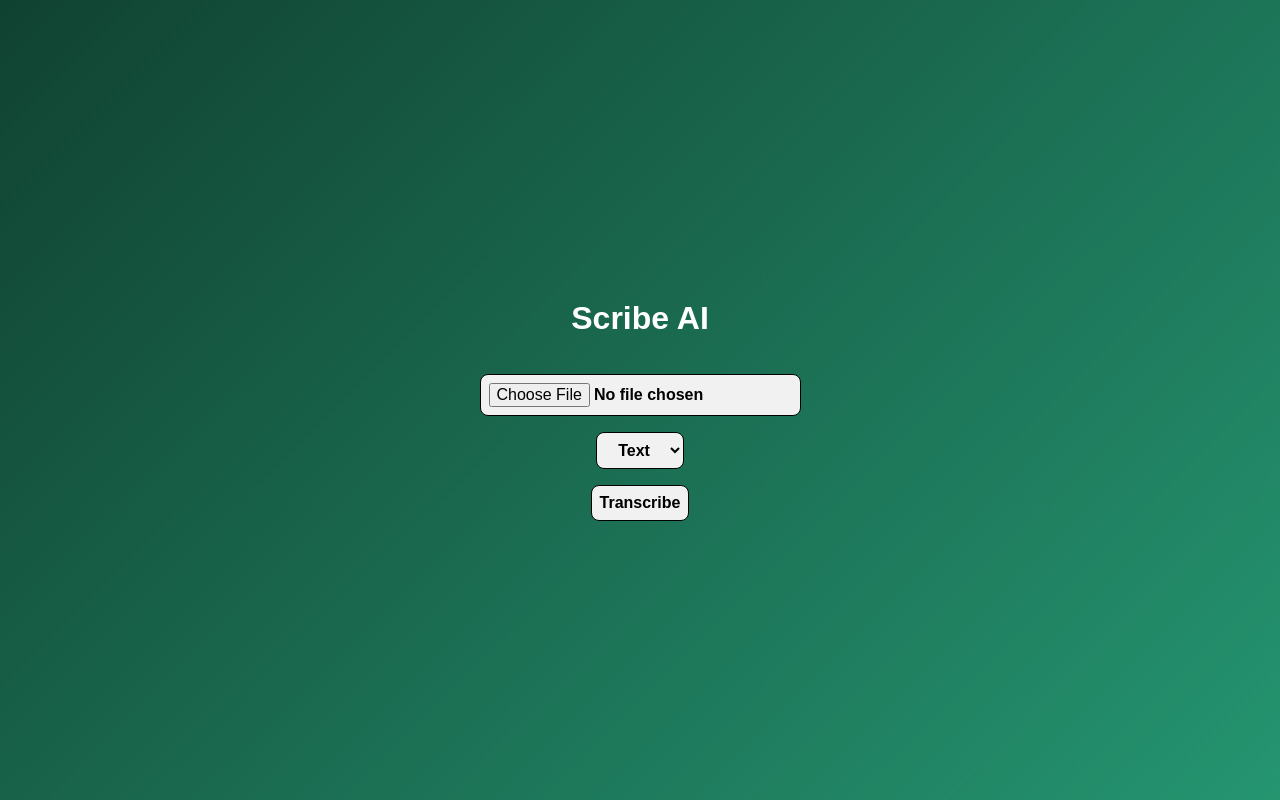
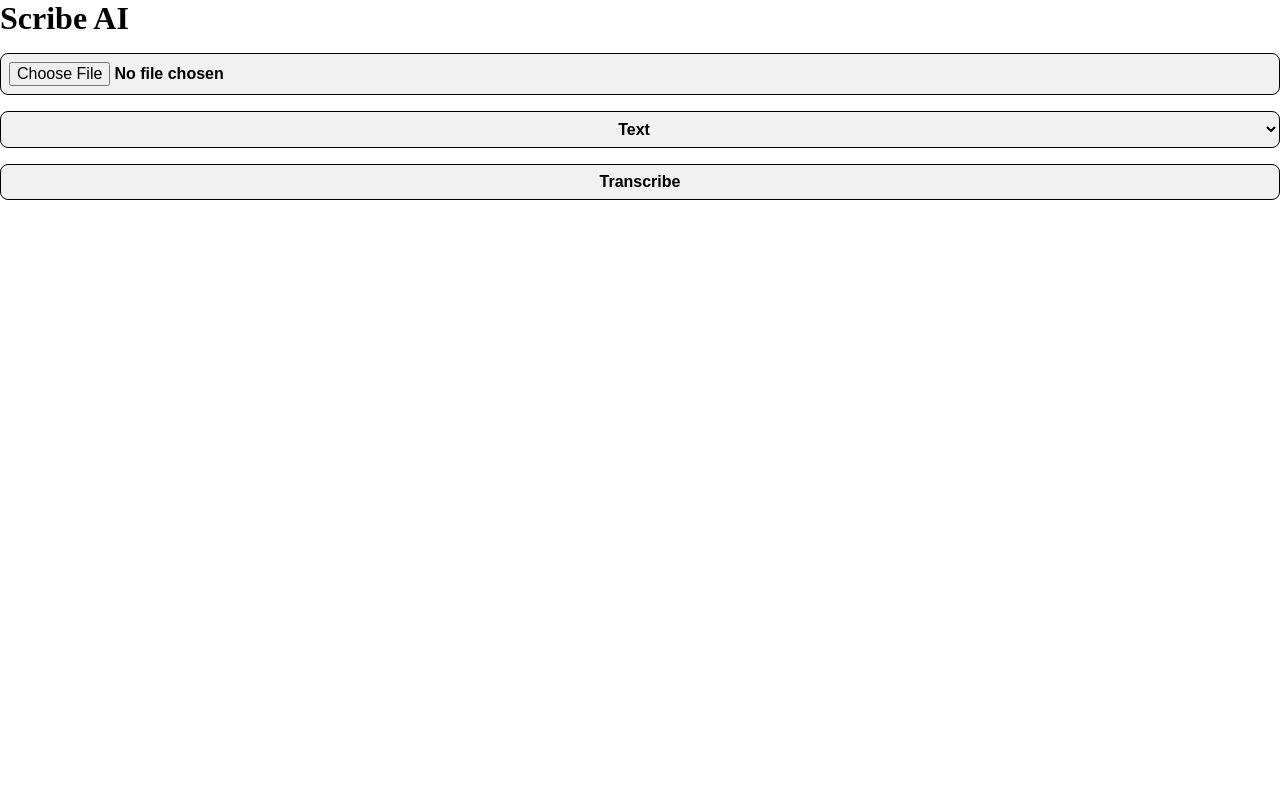
Before and after one commit to john-masters/react-whisper, a React (Vite) app: page / in a window 1280 px wide. Built offline with nearby package versions, Linux system fonts and the light colour scheme.

Commit message:
modularised and fixed form clearing

```diff
--- a/src/App.tsx
+++ b/src/App.tsx
@@ -1,129 +1,11 @@
-import { FontAwesomeIcon } from "@fortawesome/react-fontawesome"
-import { faSpinner } from "@fortawesome/free-solid-svg-icons"
-import { useState } from "react"
-import styled from "styled-components"
+import React from 'react'
+import TranscribeForm from './components/TranscribeForm'
 
-export default () => {
-  const [isLoading, setIsLoading] = useState(false)
-
-  const handleSubmit = async (e:any) => {
-    e.preventDefault()
-    setIsLoading(true)
-
-    const file = e.target[0].files[0]
-    const format = e.target[1].value
-    const data = new FormData()
-    data.append('file', file)
-    data.append('format', format)
-
-    try {
-      const res = await fetch("https://express-whisper-production.up.railway.app/", {
-        method: "POST",
-        body: data,
-      });
-
-      if (!res.ok) {
-        throw new Error(`HTTP error! status: ${res.status}\ntext: ${res.statusText}`)
-      }
-
-      const blob = await res.blob()
-      const url = window.URL.createObjectURL(blob)
-      console.log("url: ", url)
-      const a = document.createElement('a')
-      a.href = url
-      switch (format) {
-        case 'srt':
-          a.download = `${file.name}.srt`
-          break
-        case 'vtt':
-          a.download = `${file.name}.vtt`
-          break
-        case 'text':
-          a.download = `${file.name}.txt`
-          break
-      }
-      a.click()
-      a.remove()
-
-    }
-    catch (err) {
-      console.log('Fetch error: ', err)
-    }
-
-    setIsLoading(false)
-  }
-
-
-  const Form = styled.form`
-    display: flex;
-    flex-direction: column;
-
-    #submit {
-      font-family: 'Figtree', sans-serif;
-      font-weight: 600;
-      border: 1px solid black;
-      margin-top: 1rem;
-      padding: 0.5rem;
-      border-radius: 0.5rem;
-      background-color: #f1f1f1;
-      font-size: 1rem;
-      cursor: pointer;
-    }
-
-    #file {
-      font-family: 'Figtree', sans-serif;
-      font-weight: 600;
-      border: 1px solid black;
-      display: flex;
-      margin-top: 1rem;
-      padding: 0.5rem;
-      border-radius: 0.5rem;
-      background-color: #f1f1f1;
-      font-size: 1rem;
-      cursor: pointer;
-      color: black;
-    }
-
-    #format {
-      font-family: 'Figtree', sans-serif;
-      font-weight: 600;
-      border: 1px solid black;
-      text-align: center;
-      margin-top: 1rem;
-      padding: 0.5rem;
-      border-radius: 0.5rem;
-      background-color: #f1f1f1;
-      font-size: 1rem;
-      cursor: pointer;
-    }
-  `
-
+export default function App() {
   return (
     <>
       <h1>Scribe AI</h1>
-
-      <Form onSubmit={handleSubmit}>
-        <input
-          id='file'
-          type='file'
-          name='file'
-          accept='.mp3, .mp4, .mpeg, .mpga, .m4a, .wav, .webm'
-        />
-        <select name="format" id="format">
-          <option value="text">Text</option>
-          <optgroup label="Caption files">
-            <option value="srt">SRT</option>
-            <option value="vtt">VTT</option>
-          </optgroup>
-        </select>
-        {isLoading ?
-          <FontAwesomeIcon className='spinner' icon={faSpinner} spin style={{marginTop: "1rem"}}/>
-        :
-          <input id='submit' type='submit' name='submit' value='Transcribe' />
-        }
-
-      </Form>
+      <TranscribeForm />
     </>
   )
-
 }
--- /dev/null
+++ b/src/components/TranscribeForm/TranscribeForm.styles.ts
@@ -0,0 +1,45 @@
+import styled from "styled-components"
+
+export const TranscribeFormStyles = styled.form`
+  display: flex;
+  flex-direction: column;
+
+  #submit {
+    font-family: 'Figtree', sans-serif;
+    font-weight: 600;
+    border: 1px solid black;
+    margin-top: 1rem;
+    padding: 0.5rem;
+    border-radius: 0.5rem;
+    background-color: #f1f1f1;
+    font-size: 1rem;
+    cursor: pointer;
+  }
+
+  #file {
+    font-family: 'Figtree', sans-serif;
+    font-weight: 600;
+    border: 1px solid black;
+    display: flex;
+    margin-top: 1rem;
+    padding: 0.5rem;
+    border-radius: 0.5rem;
+    background-color: #f1f1f1;
+    font-size: 1rem;
+    cursor: pointer;
+    color: black;
+  }
+
+  #format {
+    font-family: 'Figtree', sans-serif;
+    font-weight: 600;
+    border: 1px solid black;
+    text-align: center;
+    margin-top: 1rem;
+    padding: 0.5rem;
+    border-radius: 0.5rem;
+    background-color: #f1f1f1;
+    font-size: 1rem;
+    cursor: pointer;
+  }
+`
--- /dev/null
+++ b/src/components/TranscribeForm/index.tsx
@@ -0,0 +1,101 @@
+import React, { useState } from 'react'
+import { TranscribeFormStyles } from './TranscribeForm.styles'
+import { FontAwesomeIcon } from "@fortawesome/react-fontawesome"
+import { faSpinner } from "@fortawesome/free-solid-svg-icons"
+
+export default function TranscribeForm() {
+  const [isLoading, setIsLoading] = useState(false)
+  const [price, setPrice] = useState(0)
+
+  const handleSubmit = async (e:any) => {
+    e.preventDefault()
+    setIsLoading(true)
+
+    const file = e.target[0].files[0]
+    const format = e.target[1].value
+    const data = new FormData()
+    data.append('file', file)
+    data.append('format', format)
+
+    try {
+      const res = await fetch("https://express-whisper-production.up.railway.app/", {
+        method: "POST",
+        body: data,
+      });
+
+      if (!res.ok) {
+        throw new Error(`HTTP error! status: ${res.status}\ntext: ${res.statusText}`)
+      }
+
+      const blob = await res.blob()
+      const url = window.URL.createObjectURL(blob)
+      console.log("url: ", url)
+      const a = document.createElement('a')
+      a.href = url
+      switch (format) {
+        case 'srt':
+          a.download = `${file.name}.srt`
+          break
+        case 'vtt':
+          a.download = `${file.name}.vtt`
+          break
+        case 'text':
+          a.download = `${file.name}.txt`
+          break
+      }
+      a.click()
+      a.remove()
+
+    }
+    catch (err) {
+      console.log('Fetch error: ', err)
+    }
+
+    setIsLoading(false)
+  }
+
+  const handleChange = (e:any) => {
+    e.preventDefault()
+    const file = e.target.files[0]
+    if (!file) return
+    const audioObj = new Audio(URL.createObjectURL(file));
+
+    audioObj.addEventListener('loadedmetadata', () => {
+      const durationInMin = audioObj.duration / 60 // divide by 60 to convert seconds to minutes
+      const costPerMin: number = 0.05
+      const totalPrice = durationInMin * costPerMin
+      setPrice(totalPrice)
+      URL.revokeObjectURL(audioObj.src)
+    })
+
+  }
+
+  return (
+    <TranscribeFormStyles
+      onChange={handleChange}
+      onSubmit={handleSubmit}
+    >
+      <input
+        id='file'
+        type='file'
+        name='file'
+        accept='.mp3, .mp4, .mpeg, .mpga, .m4a, .wav, .webm'
+      />
+      <select name="format" id="format">
+        <option value="text">Text</option>
+        <optgroup label="Caption files">
+          <option value="srt">SRT</option>
+          <option value="vtt">VTT</option>
+        </optgroup>
+      </select>
+      {isLoading ?
+        <FontAwesomeIcon className='spinner' icon={faSpinner} spin style={{marginTop: "1rem"}}/>
+      :
+        <input id='submit' type='submit' name='submit' value='Transcribe' />
+      }
+
+    </TranscribeFormStyles>
+  )
+
+
+}
--- a/src/main.css
+++ b/src/main.css
@@ -1,72 +1,5 @@
-@keyframes gradient {
-  0% {
-    background-position: 0% 50%;
-  }
-  50% {
-    background-position: 100% 50%;
-  }
-  100% {
-    background-position: 0% 50%;
-  }
-}
-
-body {
+* {
   margin: 0;
   padding: 0;
   box-sizing: border-box;
-  width: 100vw;
-  height: 100vh;
-  display: flex;
-  flex-direction: column;
-  justify-content: center;
-  align-items: center;
-  font-family: sans-serif;
-  text-align: center;
-  background: linear-gradient(135deg, #000000, #29a67d, #000000);
-  background-size: 400% 400%;
-  animation: gradient 10s ease infinite;
 }
-
-form {
-  display: flex;
-  flex-direction: column;
-  justify-content: center;
-  align-items: center;
-}
-
-#submit {
-  margin-top: 1rem;
-  padding: 0.5rem;
-  border: none;
-  border-radius: 0.5rem;
-  background-color: #f1f1f1;
-  font-size: 1rem;
-  font-weight: 600;
-  cursor: pointer;
-}
-
-#file {
-  margin-top: 1rem;
-  padding: 0.5rem;
-  border: none;
-  border-radius: 0.5rem;
-  background-color: #f1f1f1;
-  font-size: 1rem;
-  font-weight: 600;
-  cursor: pointer;
-}
-
-h1 {
-  color: white;
-}
-
-.spinner {
-  color: white;
-  width: 2rem;
-  aspect-ratio: 1;
-}
-
-.responseText {
-  padding: 2rem;
-  color: white;
-}
```
